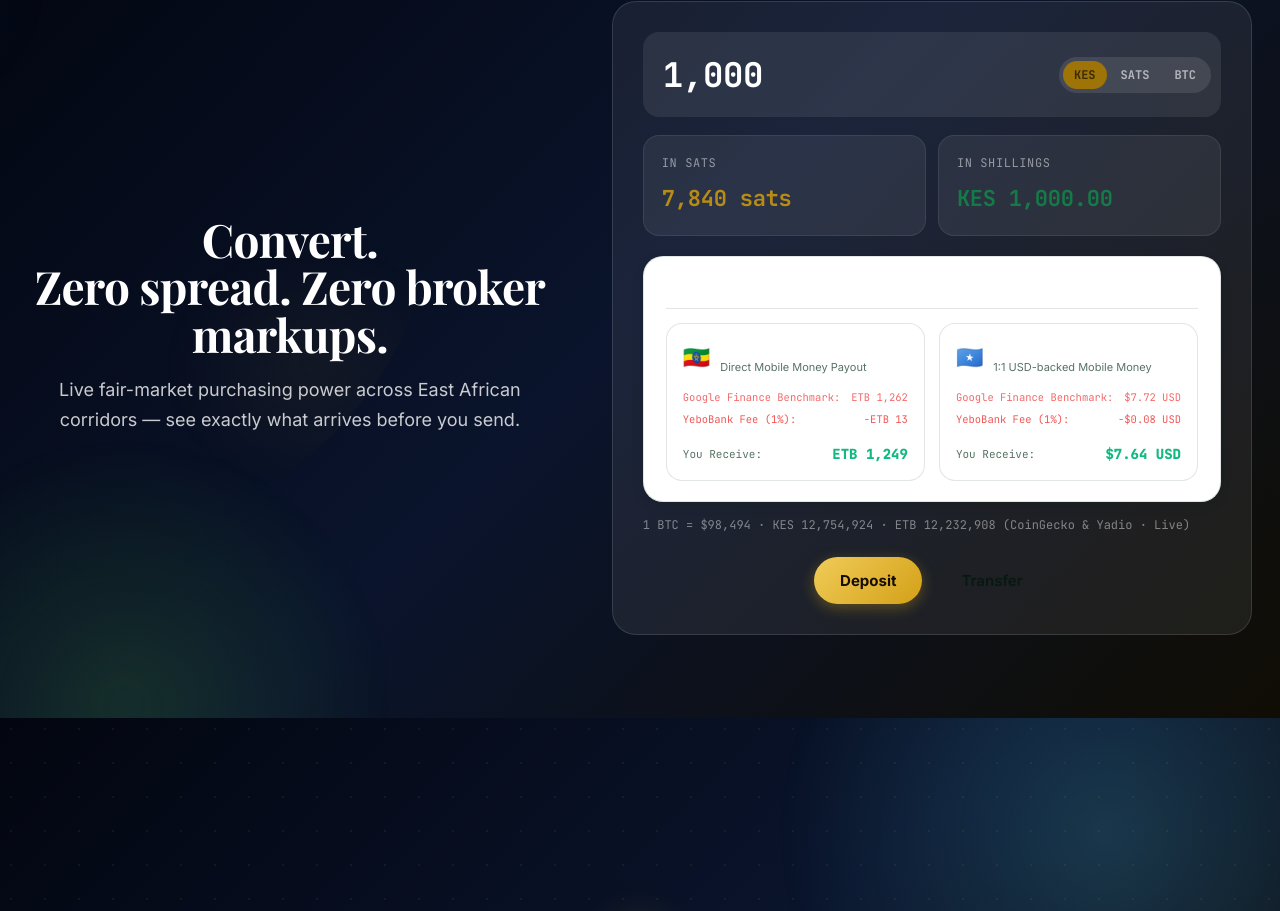
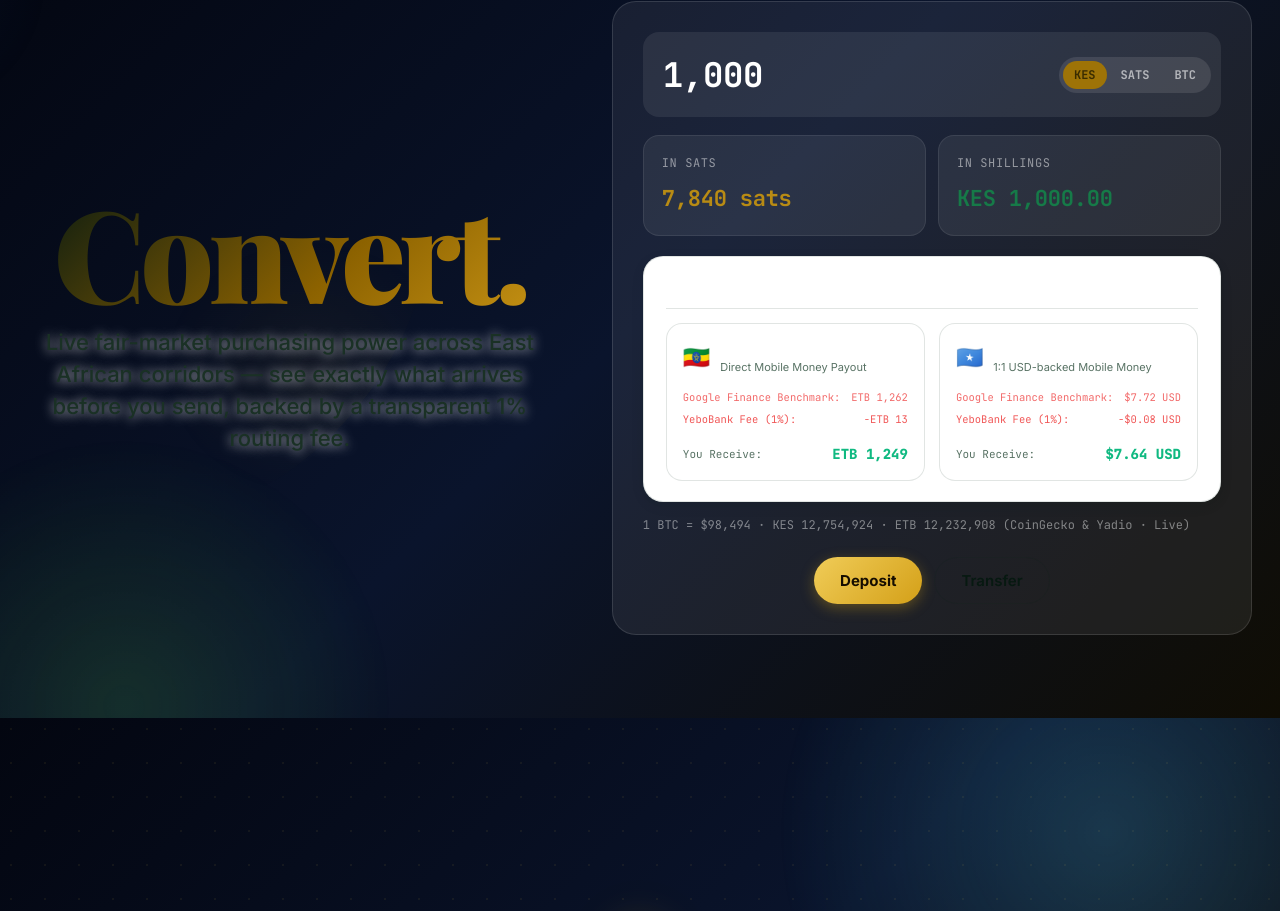
Before and after one commit to altradits/YeboBank, a Next.js app in the folder frontend/: page / in a window 1280 px wide. Shown: the part 7444-8355 px from the top of the page. Built offline with nearby package versions, Linux system fonts and the light colour scheme; no server answers; a web font is replaced by a local one.

Commit message:
fix(converter): fix text consistent to Hero

```diff
--- a/frontend/src/components/landing/Converter.tsx
+++ b/frontend/src/components/landing/Converter.tsx
@@ -55,12 +55,11 @@ export default function Converter() {
     <section className="sec" id="convert">
       <div className="wrap conv-wrap">
         <div className="reveal" style={{ textAlign: "center" }}>
-          <h2 className="h2">
-            Convert.<br />
-            <span className="gold-accent">Zero spread. Zero broker markups.</span>
+          <h2 className="hero-verb-h" style={{ marginBottom: "1rem" }}>
+            <span className="hero-verb-word gold">Convert.</span>
           </h2>
-          <p className="lead" style={{ margin: "16px auto 0", maxWidth: 640 }}>
-            Live fair-market purchasing power across East African corridors — see exactly what arrives before you send.
+          <p className="hero-verb-sub" style={{ margin: "0 auto", maxWidth: 640 }}>
+            Live fair-market purchasing power across East African corridors — see exactly what arrives before you send, backed by a transparent 1% routing fee.
           </p>
         </div>
 
```
